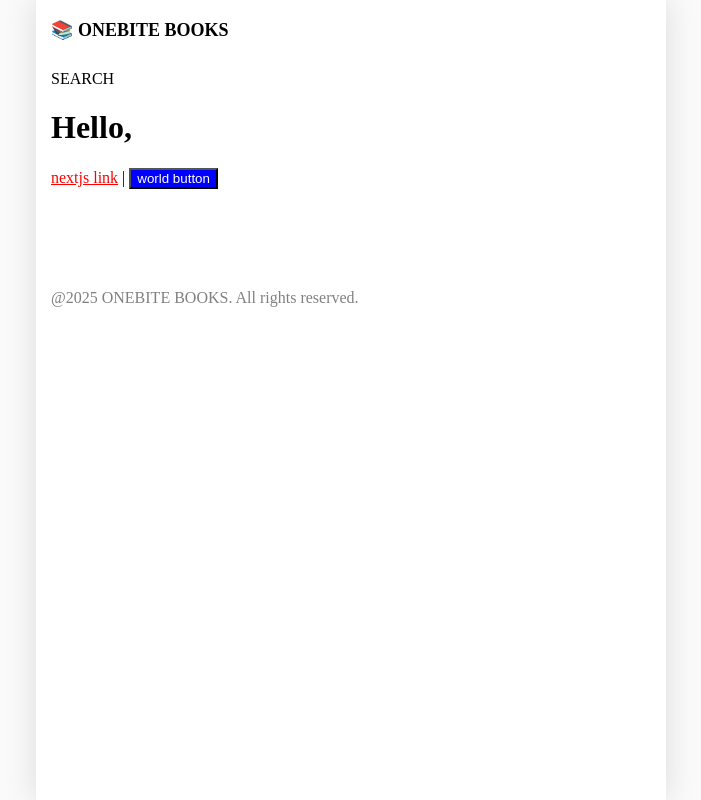
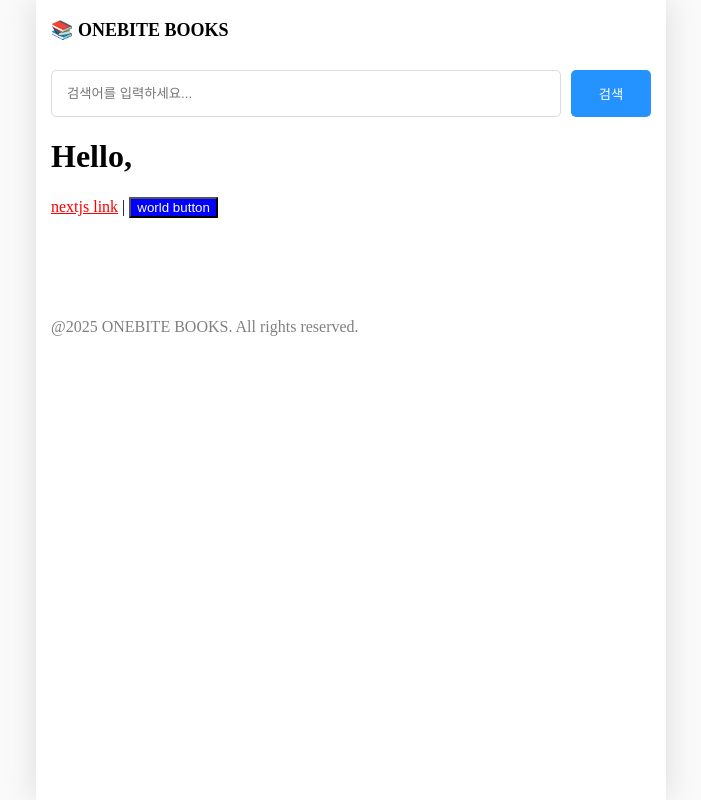
Before and after one commit to jaeyeopme/course, a Next.js app in the folder onebite-nextjs/onebite-books-client/: page /search in a window 1280 px wide. Shown: the whole page, without its empty margins (289-990 px from the left). Built offline with nearby package versions, Linux system fonts and the light colour scheme.

Commit message:
feat: searchable layout 구현

```diff
--- /dev/null
+++ b/onebite-nextjs/onebite-books-client/src/components/searchable-layout.module.css
@@ -0,0 +1,21 @@
+.searchbar_container {
+    display: flex;
+    gap: 10px;
+    margin-bottom: 20px;
+}
+
+.searchbar_container > input {
+    flex: 1;
+    padding: 15px;
+    border-radius: 5px;
+    border: 1px solid rgb(220, 220, 220);
+}
+
+.searchbar_container > button {
+    width: 80px;
+    border-radius: 5px;
+    border: none;
+    background-color: rgb(37, 147, 255);
+    color: white;
+    cursor: pointer;
+}
--- a/onebite-nextjs/onebite-books-client/src/components/searchable-layout.tsx
+++ b/onebite-nextjs/onebite-books-client/src/components/searchable-layout.tsx
@@ -1,14 +1,53 @@
-import type { ReactNode } from "react";
+import { useRouter } from "next/router";
+import {
+	type ChangeEvent,
+	type KeyboardEvent,
+	type ReactNode,
+	useEffect,
+	useState,
+} from "react";
+import style from "./searchable-layout.module.css";
 
 interface Props {
 	children: ReactNode;
 }
 
 export default function SearchableLayout({ children }: Props) {
+	const [search, setSearch] = useState<string>("");
+	const router = useRouter();
+
+	const query = router.query.query as string;
+
+	useEffect(() => {
+		setSearch(query || "");
+	}, [query]);
+
+	const handleSearchChange = (e: ChangeEvent<HTMLInputElement>) => {
+		setSearch(e.target.value);
+	};
+
+	const handleSearchSubmit = () => {
+		search.trim() && router.push(`/search?query=${search.trim()}`);
+	};
+
+	const handleSearchKeyDown = (e: KeyboardEvent<HTMLInputElement>) => {
+		e.key === "Enter" && handleSearchSubmit();
+	};
+
 	return (
-		<div>
-			SEARCH
+		<>
+			<div className={style.searchbar_container}>
+				<input
+					value={search}
+					onChange={handleSearchChange}
+					onKeyDown={handleSearchKeyDown}
+					placeholder="검색어를 입력하세요..."
+				/>
+				<button type="submit" onClick={handleSearchSubmit}>
+					검색
+				</button>
+			</div>
 			{children}
-		</div>
+		</>
 	);
 }
```
